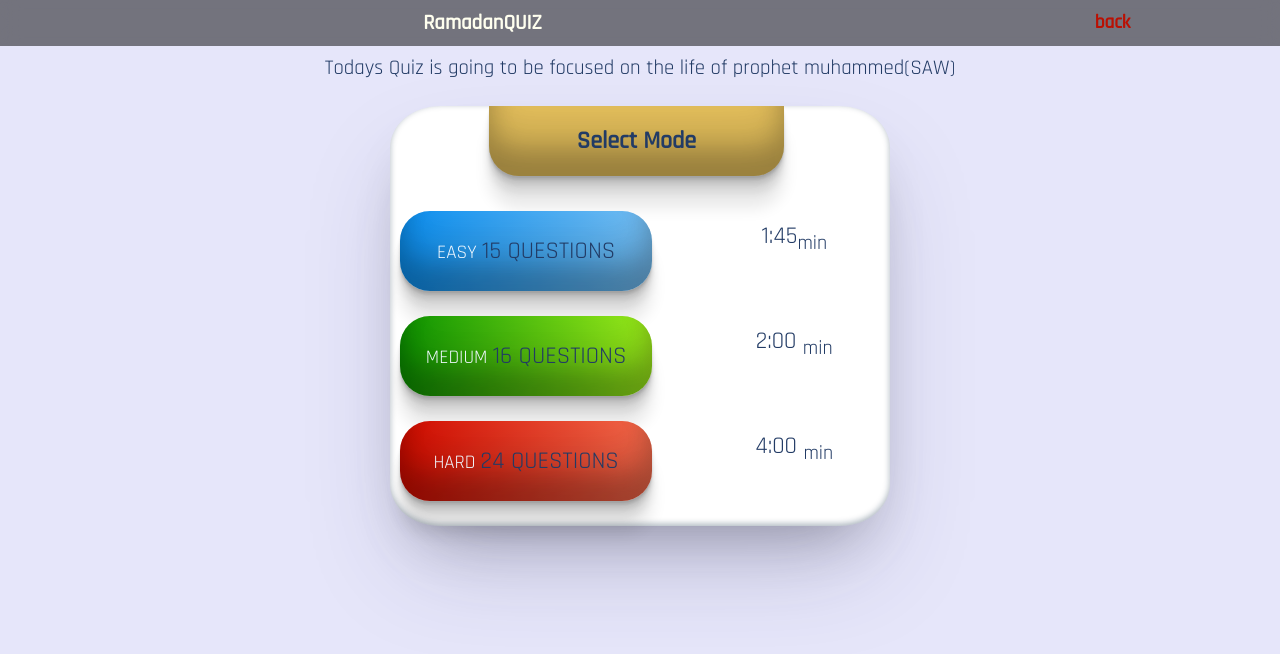
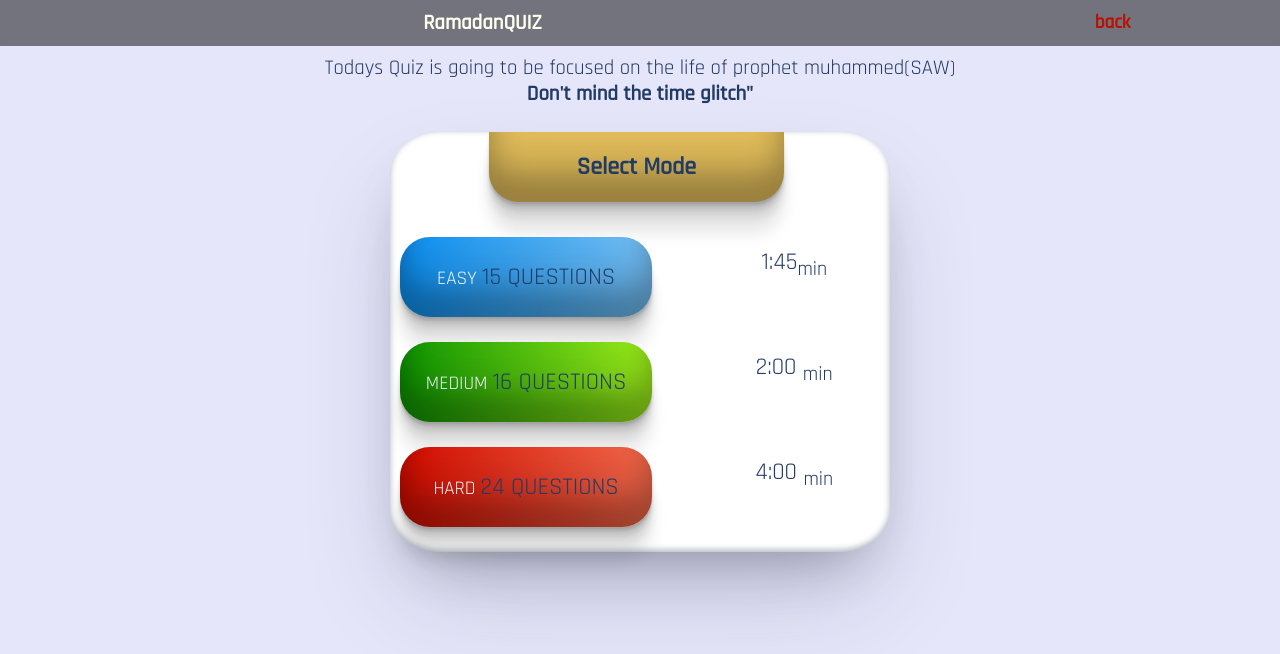
Before and after one commit to hassana123/QuizApp, a React (Create React App) app: page /game in a window 1280 px wide. Shown: the top 654 px of the page. Built offline with nearby package versions, Linux system fonts and the light colour scheme; the HTML template or start-up script is replaced by a standard one.

Commit message:
Update index.jsx

```diff
--- a/src/routes/game/index.jsx
+++ b/src/routes/game/index.jsx
@@ -631,7 +631,9 @@ const Index = () => {
           <div className="quiz-info">
             <p>
               Todays Quiz is going to be focused on the life of prophet
-              muhammed(SAW)
+              muhammed(SAW)<br/> <b>Don't mind the time glitch"
+</b>
+
             </p>
           </div>
           <div className="mode">
```
